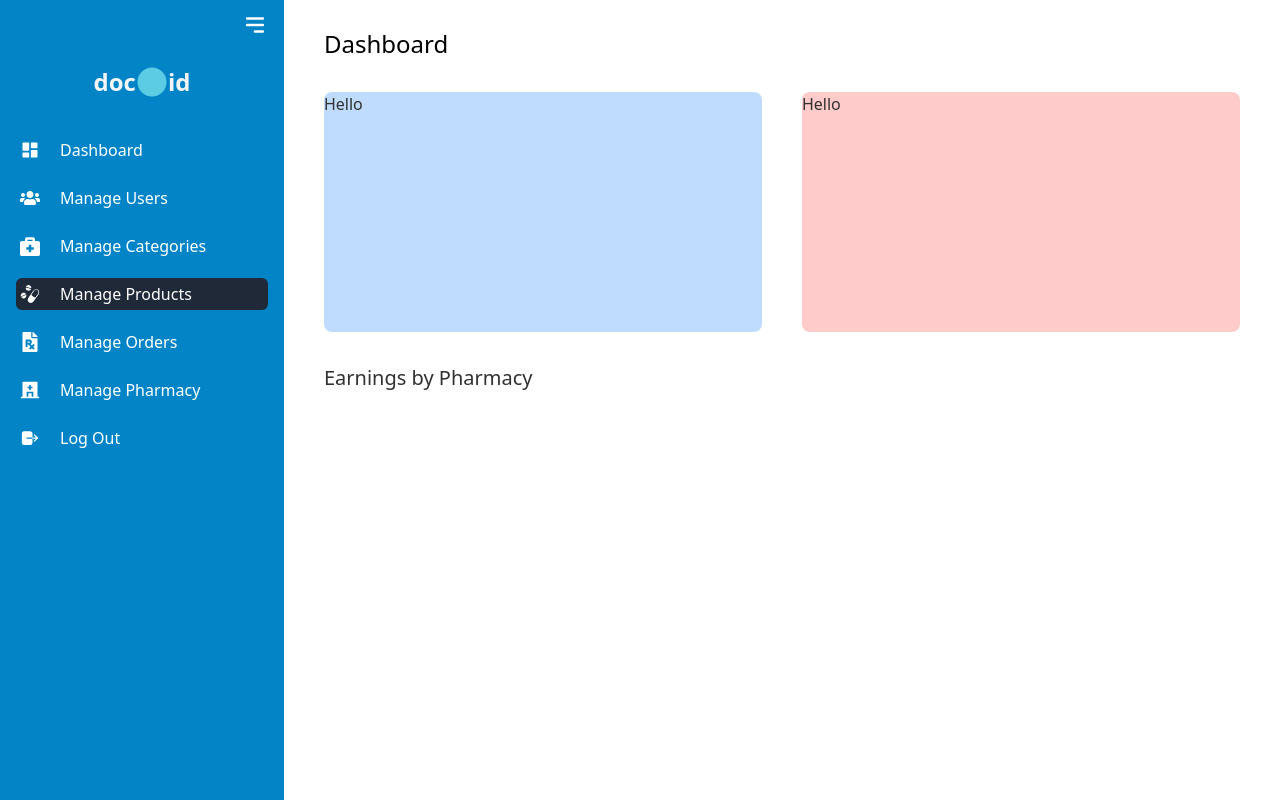
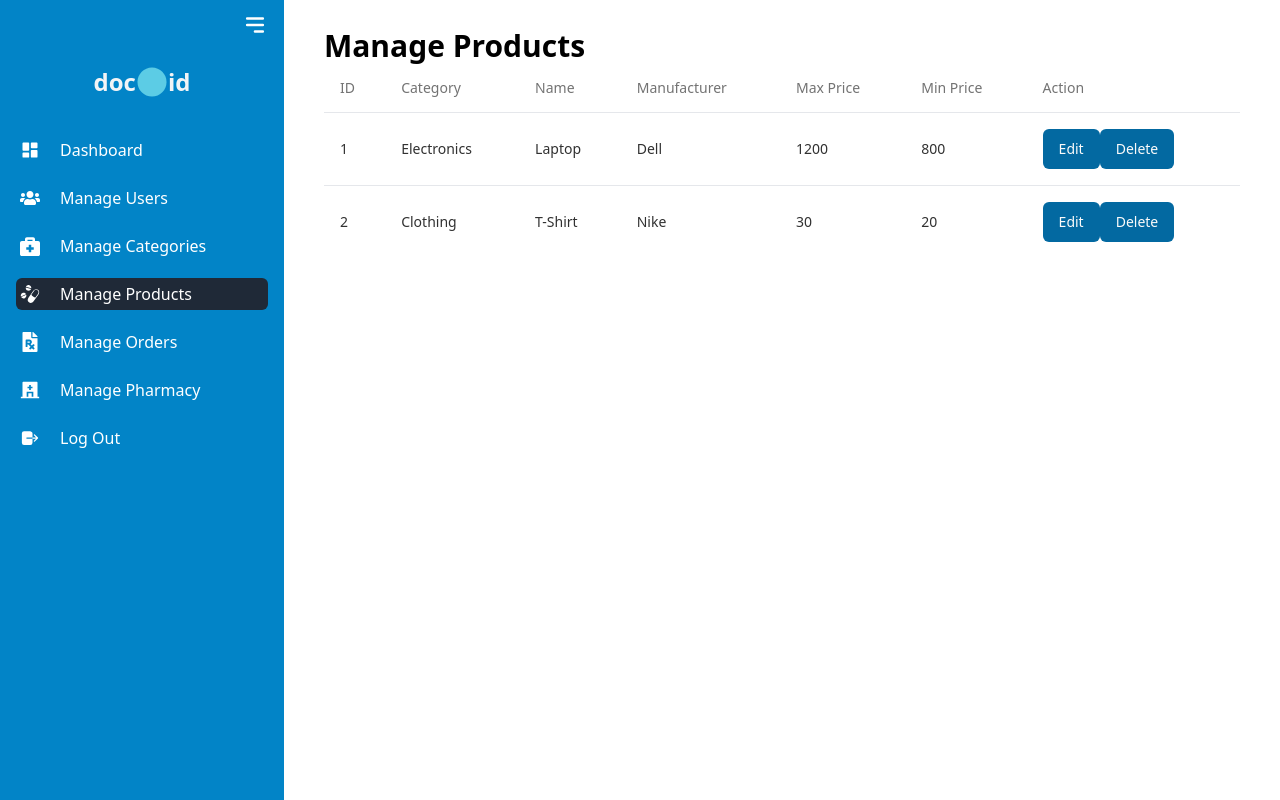
Before and after one commit to nisrinous/docdotid, a Next.js app: page /admin/products in a window 1280 px wide. Built offline with nearby package versions, Linux system fonts and the light colour scheme.

Commit message:
feat: add admin products view page

```diff
--- a/src/pages/admin/products/index.tsx
+++ b/src/pages/admin/products/index.tsx
@@ -1,23 +1,101 @@
+import React from "react";
+import useSWR from "swr";
+import axios from "axios";
 import Sidebar from "@/components/aside-bar";
 import { menus } from "@/utils/menus";
+import {
+  Table,
+  TableBody,
+  TableCell,
+  TableHead,
+  TableHeader,
+  TableRow,
+} from "@/components/ui/table";
+import { Button } from "@/components/ui/button";
 
-export default function IndexPage(): JSX.Element {
+interface Item {
+  id: number;
+  category: string;
+  name: string;
+  manufacturer: string;
+  max_price: number;
+  min_price: number;
+}
+
+const dummyData: Item[] = [
+  {
+    id: 1,
+    category: "Electronics",
+    name: "Laptop",
+    manufacturer: "Dell",
+    max_price: 1200,
+    min_price: 800,
+  },
+  {
+    id: 2,
+    category: "Clothing",
+    name: "T-Shirt",
+    manufacturer: "Nike",
+    max_price: 30,
+    min_price: 20,
+  },
+];
+
+const apiUrl = "12modwnd";
+
+const fetcher = async (url: string) => {
+  const response = await axios.get(url);
+  return response.data;
+};
+
+const Product = () => {
+  //   const { data, error } = useSWR(apiUrl, fetcher);
+
+  //   if (error) {
+  //     return <div>Error fetching data</div>;
+  //   }
+
+  //   if (!data) {
+  //     return <div>Loading...</div>;
+  //   }
+
   return (
     <div className="flex">
       <Sidebar menus={menus} />
       <div className="w-full mx-10 mt-5">
-        <h1 className="text-black text-2xl my-2 mb-8">Dashboard</h1>
-        <div className="w-full flex gap-10">
-          <div className="w-1/2 bg-blue-200 rounded-lg h-60">Hello</div>
-          <div className="w-1/2 bg-red-200 rounded-lg h-60">Hello</div>
-        </div>
-
-        <div className="mt-8">
-          <h2 className="text-xl">Earnings by Pharmacy</h2>
-
-          <table></table>
-        </div>
+        <h1 className="text-black text-3xl mt-2 font-bold">Manage Products</h1>
+        <Table>
+          <TableHeader>
+            <TableRow>
+              <TableHead>ID</TableHead>
+              <TableHead>Category</TableHead>
+              <TableHead>Name</TableHead>
+              <TableHead>Manufacturer</TableHead>
+              <TableHead>Max Price</TableHead>
+              <TableHead>Min Price</TableHead>
+              <TableHead>Action</TableHead>
+            </TableRow>
+          </TableHeader>
+          <TableBody>
+            {dummyData.map((item: Item) => (
+              <TableRow key={item.id}>
+                <TableCell>{item.id}</TableCell>
+                <TableCell>{item.category}</TableCell>
+                <TableCell>{item.name}</TableCell>
+                <TableCell>{item.manufacturer}</TableCell>
+                <TableCell>{item.max_price}</TableCell>
+                <TableCell>{item.min_price}</TableCell>
+                <TableCell>
+                  <Button>Edit</Button>
+                  <Button>Delete</Button>
+                </TableCell>
+              </TableRow>
+            ))}
+          </TableBody>
+        </Table>
       </div>
     </div>
   );
-}
+};
+
+export default Product;
```
